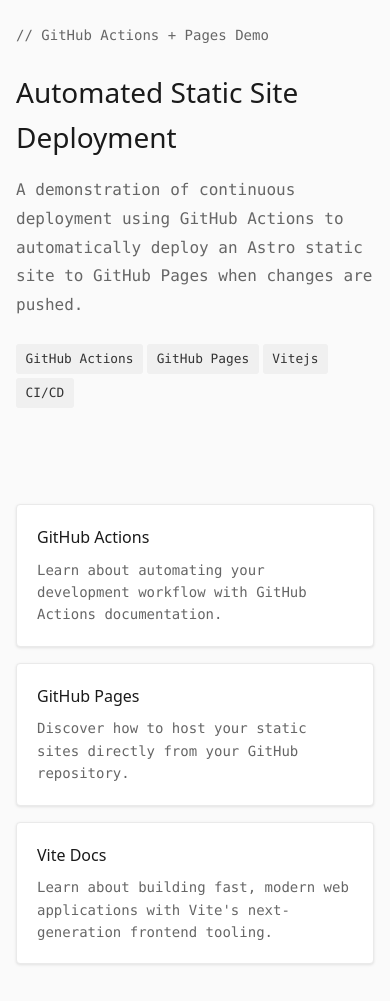
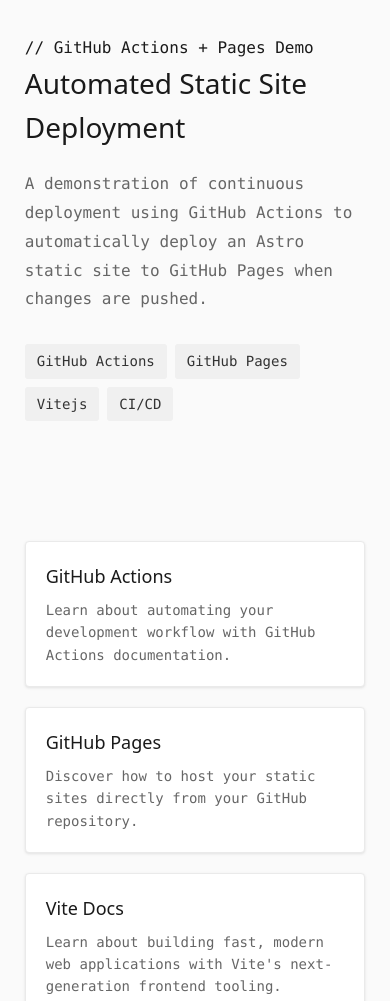
Before and after one commit to boversauros/gh-deployment-workflow, a website built with Vite: page index.html in a window 390 px wide. Shown: the top 1001 px of the page. Built offline with nearby package versions, Linux system fonts and the light colour scheme.

Commit message:
reduce css complexity

```diff
--- a/styles/index.css
+++ b/styles/index.css
@@ -9,171 +9,101 @@
   line-height: 1.6;
   color: #1a1a1a;
   background: #fafafa;
-  overflow-x: hidden;
 }
 
 .container {
-  width: 100%;
+  width: 90%;
   max-width: 800px;
   margin: 0 auto;
-  padding: 0 1.5rem;
+  padding: 20px;
 }
 
 .hero {
-  display: flex;
-  align-items: center;
-  padding: clamp(2rem, 5vw, 4rem) 0;
-  min-height: 50vh;
-}
-
-.hero-content {
-  width: 100%;
-  max-width: 800px;
-}
-
-.code-block {
-  font-family: "SF Mono", Menlo, Monaco, "Courier New", monospace;
-  color: #666;
-  font-size: clamp(0.875rem, 2vw, 1rem);
-  margin-bottom: 1.5rem;
-  overflow-x: auto;
+  padding: 40px 0;
+  margin-bottom: 40px;
 }
 
 h1 {
-  font-size: clamp(1.75rem, 5vw, 2.5rem);
+  font-size: 32px;
   font-weight: 500;
-  margin-bottom: clamp(1rem, 3vw, 1.5rem);
-  color: #1a1a1a;
+  margin-bottom: 20px;
   font-family: system-ui, -apple-system, sans-serif;
 }
 
 .subtitle {
-  font-size: clamp(1rem, 2vw, 1.1rem);
+  font-size: 16px;
   color: #666;
-  margin-bottom: clamp(1.5rem, 4vw, 2rem);
+  margin-bottom: 30px;
   max-width: 600px;
   line-height: 1.8;
 }
 
 .tech-stack {
   display: flex;
-  gap: clamp(0.25rem, 1vw, 0.5rem);
-  margin-bottom: 1.5rem;
   flex-wrap: wrap;
+  gap: 8px;
+  margin-bottom: 30px;
 }
 
 .tech-tag {
-  padding: 0.4rem 0.8rem;
+  padding: 6px 12px;
   border-radius: 3px;
   background: #f0f0f0;
   color: #333;
-  font-size: clamp(0.8rem, 2vw, 0.9rem);
-  font-family: "SF Mono", Menlo, Monaco, "Courier New", monospace;
-}
-
-.resources {
-  padding: clamp(2rem, 5vw, 4rem) 0;
+  font-size: 14px;
 }
 
 .resources-grid {
   display: grid;
-  gap: clamp(1rem, 3vw, 2rem);
-  padding: clamp(1rem, 3vw, 2rem) 0;
-  grid-template-columns: repeat(3, 1fr);
+  gap: 20px;
+  grid-template-columns: repeat(auto-fit, minmax(280px, 1fr));
 }
 
 .resource-card {
-  width: 100%;
-  height: 100%;
-  display: flex;
-  flex-direction: column;
-  justify-content: flex-start;
-  padding: clamp(1rem, 3vw, 1.5rem);
+  background: white;
   border: 1px solid #eaeaea;
   border-radius: 4px;
-  transition: all 0.2s;
+  padding: 20px;
   text-decoration: none;
   color: inherit;
-  background: white;
   box-shadow: 0 1px 3px rgba(0, 0, 0, 0.1);
+  transition: transform 0.2s, box-shadow 0.2s;
 }
 
 .resource-card:hover {
-  border-color: #666;
   transform: translateY(-2px);
   box-shadow: 0 4px 6px rgba(0, 0, 0, 0.1);
+  border-color: #666;
 }
 
 .resource-title {
-  font-size: clamp(1rem, 2vw, 1.1rem);
+  font-size: 18px;
   font-weight: 500;
-  margin-bottom: 0.5rem;
+  margin-bottom: 8px;
   font-family: system-ui, -apple-system, sans-serif;
 }
 
 .resource-description {
-  font-size: clamp(0.8rem, 2vw, 0.9rem);
+  font-size: 14px;
   color: #666;
 }
 
-/* Media Queries for medium screens (tablets) */
-@media (max-width: 768px) {
+/* Mobile adjustments */
+@media (max-width: 480px) {
   .container {
-    padding: 0 1.25rem;
+    width: 95%;
+    padding: 15px;
   }
 
-  .resources-grid {
-    grid-template-columns: repeat(2, 1fr);
+  h1 {
+    font-size: 28px;
   }
 
   .hero {
-    padding: 2rem 0;
-  }
-
-  .tech-stack {
-    gap: 0.5rem;
-  }
-}
-
-/* Media Queries for small screens (mobile) */
-@media (max-width: 480px) {
-  .container {
-    padding: 0 1rem;
+    padding: 20px 0;
   }
 
   .resources-grid {
     grid-template-columns: 1fr;
-    gap: 1rem;
-  }
-
-  .hero {
-    padding: 1.5rem 0;
-  }
-
-  .tech-stack {
-    gap: 0.25rem;
-  }
-
-  .tech-tag {
-    padding: 0.3rem 0.6rem;
-  }
-
-  .resource-card {
-    padding: 1.25rem;
-  }
-
-  .resource-title {
-    font-size: 1rem;
-  }
-
-  .resource-description {
-    font-size: 0.875rem;
   }
 }
-
-/* Media Queries for larger screens */
-@media (min-width: 1200px) {
-  .container {
-    padding: 0 2rem;
-  }
-}
```
